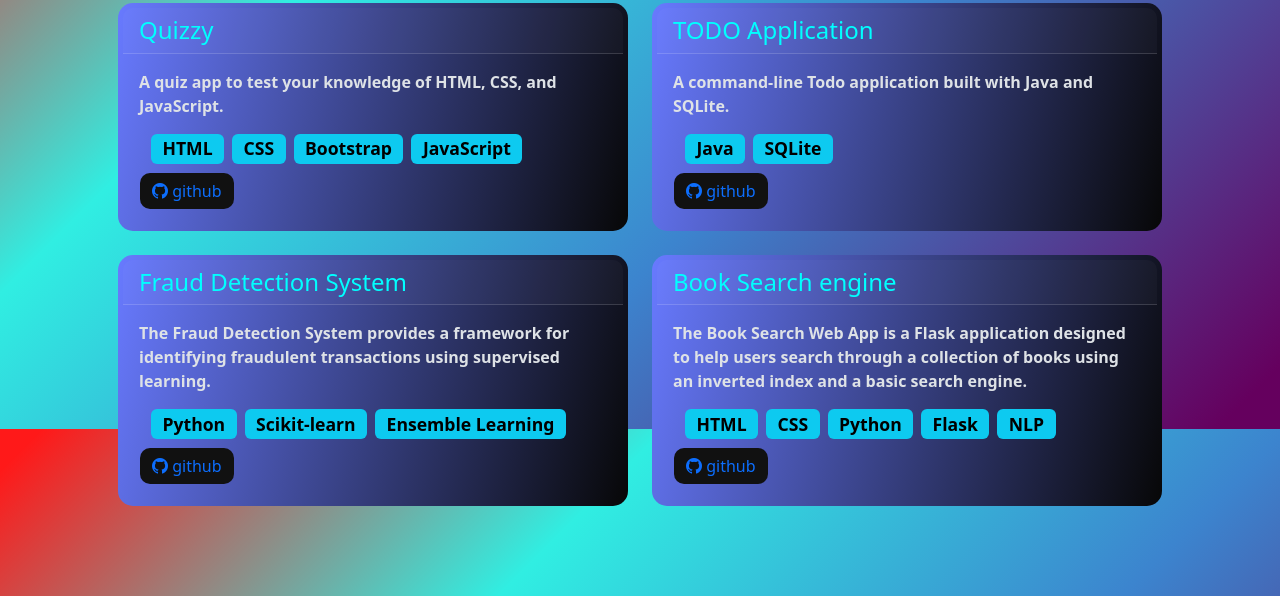
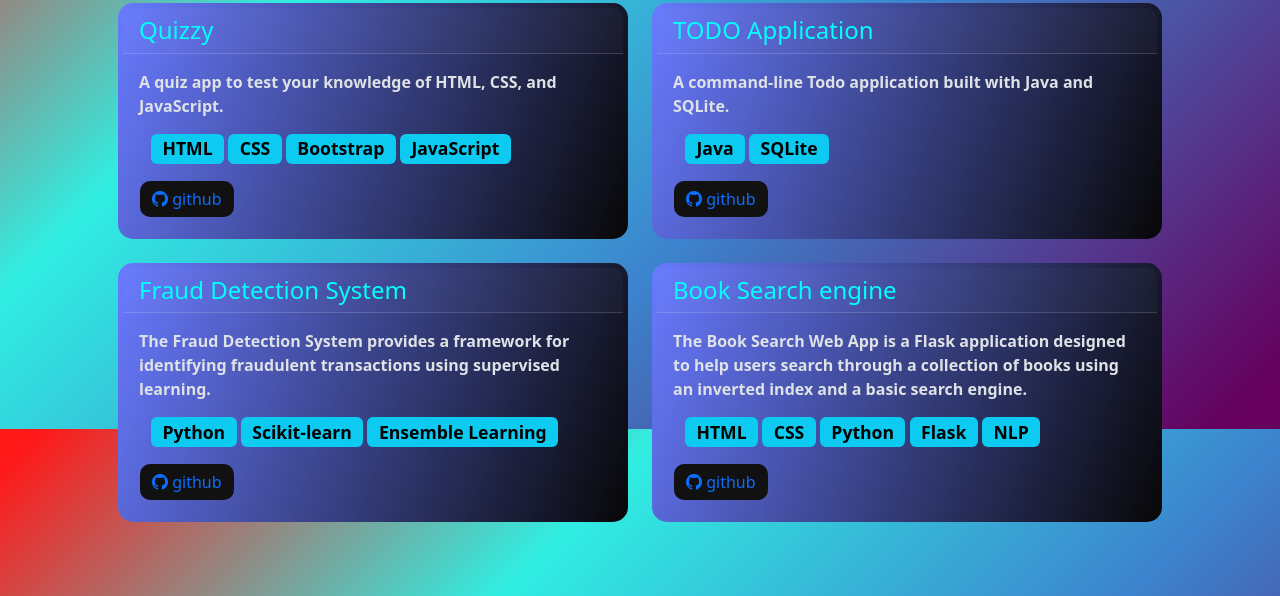
Before and after one commit to nvsingh2001/Portfolio, a website built with Vite: page index.html in a window 1280 px wide. Shown: the part 1171-1767 px from the top of the page. Built offline with nearby package versions, Linux system fonts and the light colour scheme; a web font is replaced by a local one.

Commit message:
fix: update badge elements for consistent styling and improved layout

```diff
--- a/index.html
+++ b/index.html
@@ -146,11 +146,11 @@
                     A quiz app to test your knowledge of HTML, CSS, and
                     JavaScript.
                   </p>
-                  <div class="container d-flex gap-2 mb-2">
-                    <span class="badge text-bg-info">HTML</span>
-                    <span class="badge text-bg-info">CSS</span
-                    ><span class="badge text-bg-info">Bootstrap</span
-                    ><span class="badge text-bg-info">JavaScript</span>
+                  <div class="container gap-2 mb-2">
+                    <div class="badge text-bg-info mb-2">HTML</div>
+                    <div class="badge text-bg-info mb-2">CSS</div>
+                    <div class="badge text-bg-info mb-2">Bootstrap</div>
+                    <div class="badge text-bg-info mb-2">JavaScript</div>
                   </div>
                 </div>
                 <a
@@ -170,9 +170,9 @@
                   <p class="fw-bold">
                     A command-line Todo application built with Java and SQLite.
                   </p>
-                  <div class="container d-flex gap-2 mb-2">
-                    <span class="badge text-bg-info">Java</span
-                    ><span class="badge text-bg-info">SQLite</span>
+                  <div class="container gap-2 mb-2">
+                    <div class="badge text-bg-info mb-2">Java</div>
+                    <div class="badge text-bg-info mb-2">SQLite</div>
                   </div>
                 </div>
                 <a
@@ -196,10 +196,10 @@
                     identifying fraudulent transactions using supervised
                     learning.
                   </p>
-                  <div class="container d-flex gap-2 mb-2">
-                    <span class="badge text-bg-info">Python</span
-                    ><span class="badge text-bg-info">Scikit-learn</span
-                    ><span class="badge text-bg-info">Ensemble Learning</span>
+                  <div class="container gap-2 mb-2">
+                    <div class="badge text-bg-info mb-2">Python</div>
+                    <div class="badge text-bg-info mb-2">Scikit-learn</div>
+                    <div class="badge text-bg-info mb-2">Ensemble Learning</div>
                   </div>
                 </div>
                 <a
@@ -221,12 +221,12 @@
                     help users search through a collection of books using an
                     inverted index and a basic search engine.
                   </p>
-                  <div class="container d-flex gap-2 mb-2">
-                    <span class="badge text-bg-info">HTML</span
-                    ><span class="badge text-bg-info">CSS</span>
-                    <span class="badge text-bg-info">Python</span
-                    ><span class="badge text-bg-info">Flask</span
-                    ><span class="badge text-bg-info">NLP</span>
+                  <div class="container gap-2 mb-2">
+                    <div class="badge text-bg-info mb-2">HTML</div>
+                    <div class="badge text-bg-info mb-2">CSS</div>
+                    <div class="badge text-bg-info mb-2">Python</div>
+                    <div class="badge text-bg-info mb-2">Flask</div>
+                    <div class="badge text-bg-info mb-2">NLP</div>
                   </div>
                 </div>
                 <a
```
